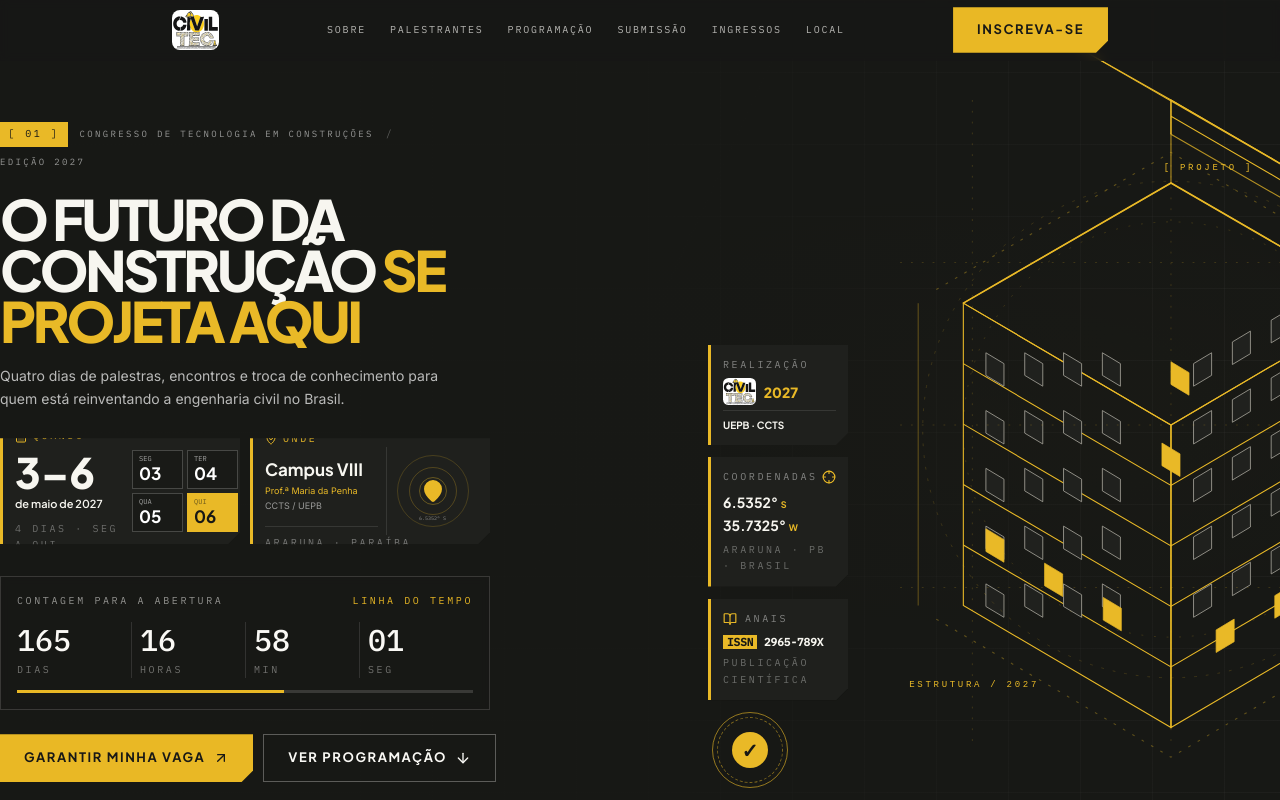
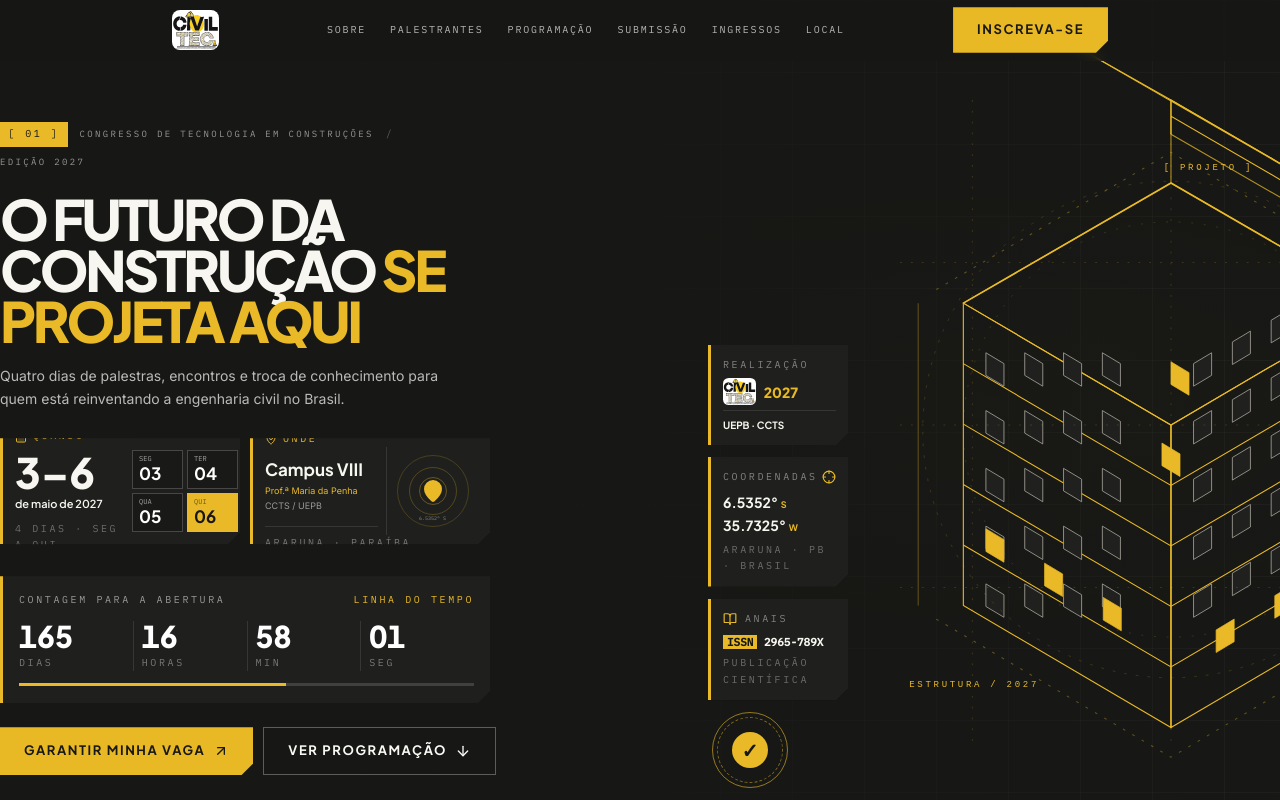
Before and after one commit to Dkalones/civil-tec, a React (Vite) app: page / in a window 1280 px wide. Shown: the top 800 px of the page. Built offline with nearby package versions, Linux system fonts and the light colour scheme.

Commit message:
Match countdown panel dimensions and styling to homepage reference

```diff
--- a/src/components/site/Countdown.jsx
+++ b/src/components/site/Countdown.jsx
@@ -3,7 +3,6 @@ import { EVENT } from "@/lib/event-data";
 
 const TARGET = new Date(EVENT.startISO).getTime();
 const LAUNCH = TARGET - 1000 * 60 * 60 * 24 * 400;
-
 const pad = (n) => String(n).padStart(2, "0");
 
 export default function Countdown() {
@@ -16,19 +15,13 @@ export default function Countdown() {
     return () => window.clearInterval(id);
   }, []);
 
-  const parts = left === null
-    ? null
-    : {
-        d: Math.floor(left / 86400000),
-        h: Math.floor((left % 86400000) / 3600000),
-        m: Math.floor((left % 3600000) / 60000),
-        s: Math.floor((left % 60000) / 1000),
-      };
-
-  const progress = left === null
-    ? 0
-    : Math.min(100, Math.max(0, ((Date.now() - LAUNCH) / (TARGET - LAUNCH)) * 100));
-
+  const parts = left === null ? null : {
+    d: Math.floor(left / 86400000),
+    h: Math.floor((left % 86400000) / 3600000),
+    m: Math.floor((left % 3600000) / 60000),
+    s: Math.floor((left % 60000) / 1000),
+  };
+  const progress = left === null ? 0 : Math.min(100, Math.max(0, ((Date.now() - LAUNCH) / (TARGET - LAUNCH)) * 100));
   const cells = [
     { key: "dias", value: parts ? String(parts.d) : "--" },
     { key: "horas", value: parts ? pad(parts.h) : "--" },
@@ -37,28 +30,21 @@ export default function Countdown() {
   ];
 
   return (
-    <div className="mt-8 max-w-xl border border-ink-foreground/15 bg-ink/50 p-4 backdrop-blur-sm">
-      <div className="flex items-center justify-between gap-4">
-        <p className="label-mono text-ink-foreground/55">Contagem para a abertura</p>
-        <p className="label-mono text-signal">Linha do tempo</p>
+    <div className="notch h-[127px] w-full border-l-[3px] border-[#E9B927] bg-[#20211E]/95 px-4 py-4">
+      <div className="flex items-center justify-between gap-3">
+        <p className="label-mono text-[8px] text-white/55">Contagem para a abertura</p>
+        <p className="label-mono text-[8px] text-[#E9B927]">Linha do tempo</p>
       </div>
-
-      <div className="mt-3 grid grid-cols-4 divide-x divide-ink-foreground/12">
+      <div className="mt-3 grid grid-cols-4 divide-x divide-white/10">
         {cells.map((c) => (
           <div key={c.key} className="px-2 first:pl-0 last:pr-0">
-            <p className="font-mono text-2xl font-medium tabular-nums text-ink-foreground sm:text-3xl">
-              {c.value}
-            </p>
-            <p className="label-mono mt-1 text-ink-foreground/40">{c.key}</p>
+            <p className="font-heading text-[30px] font-extrabold leading-none tabular-nums text-white">{c.value}</p>
+            <p className="label-mono mt-1 text-[7px] text-white/40">{c.key}</p>
           </div>
         ))}
       </div>
-
-      <div className="mt-3 h-[3px] w-full bg-ink-foreground/15">
-        <div
-          className="h-full bg-signal transition-[width] duration-700 ease-out"
-          style={{ width: `${progress}%` }}
-        />
+      <div className="mt-3 h-[3px] w-full bg-white/15">
+        <div className="h-full bg-[#E9B927] transition-[width] duration-700 ease-out" style={{ width: `${progress}%` }} />
       </div>
       <p className="sr-only">Abertura em {EVENT.dateLabel}</p>
     </div>
```
